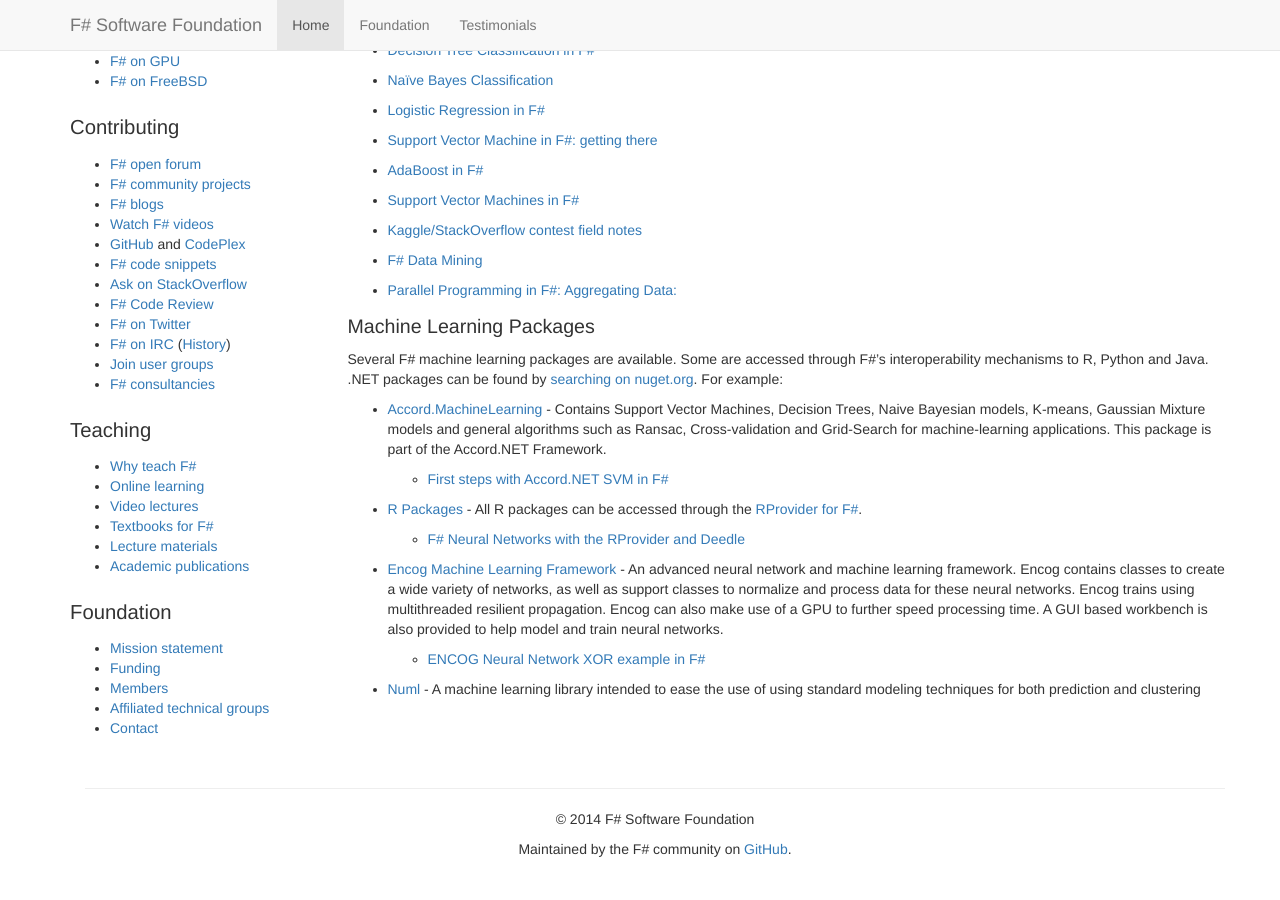
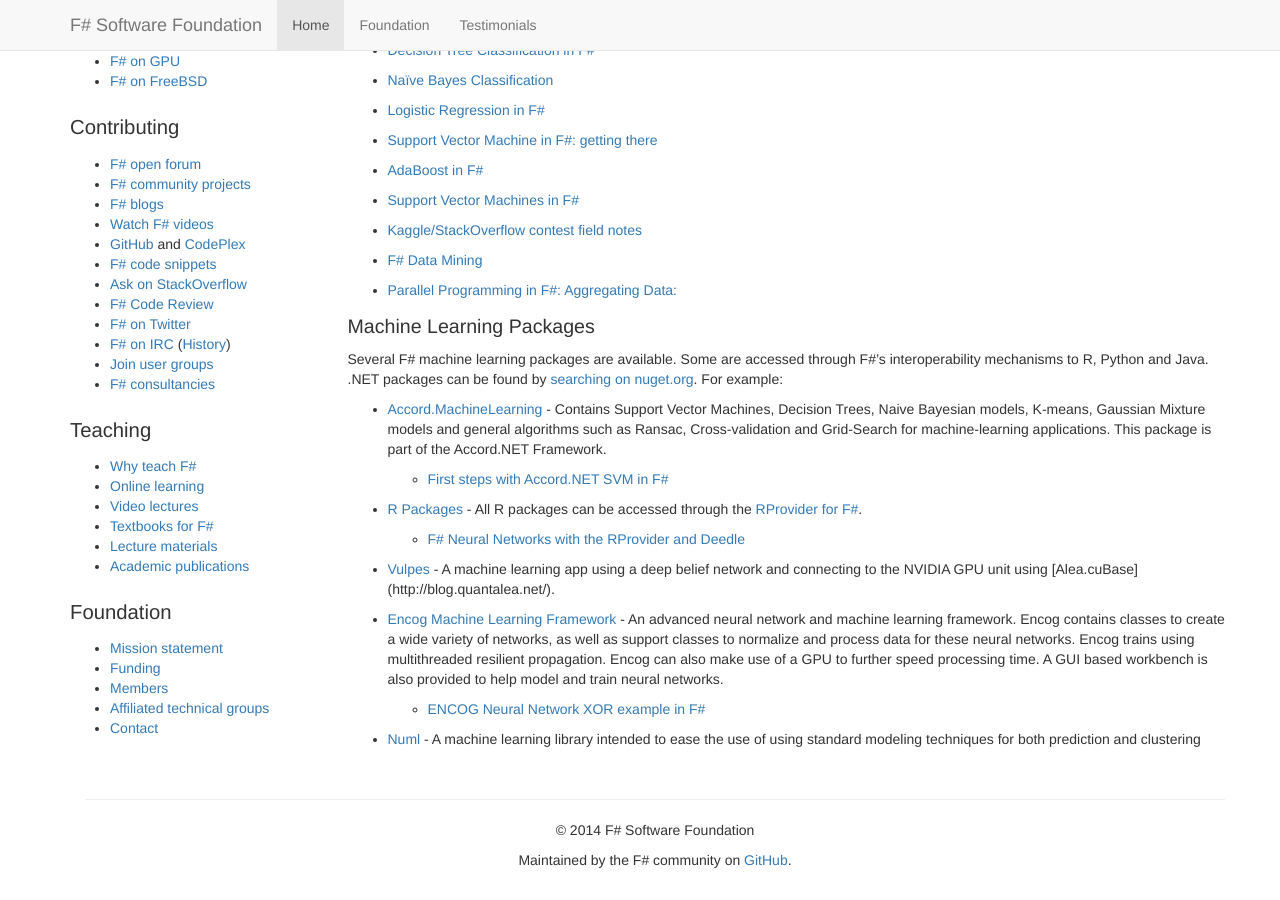
Before and after one commit to fsharp/fsharp.org, a Jekyll site: the page built from machine-learning/index.md, in a window 1280 px wide and 900 px high, scrolled down 528 px. Built offline with Jekyll 4.4.1, drawn with Linux system fonts in a browser that asks for light colours; nearby versions of some CDN libraries; some web fonts are replaced; comment, search, counter and statistics services are not loaded.

Commit message:
Update index.md

```diff
--- a/machine-learning/index.md
+++ b/machine-learning/index.md
@@ -46,6 +46,8 @@ Several F# machine learning packages are available. Some are accessed through F#
 
     * [F# Neural Networks with the RProvider and Deedle](http://sergeytihon.wordpress.com/2013/11/18/f-neural-networks-with-rprovider-deedle/)
 
+ *  [Vulpes](https://github.com/SpiegelSoft/Vulpes) - A machine learning app using a deep belief network and connecting to the NVIDIA GPU unit using [Alea.cuBase] (http://blog.quantalea.net/).
+
  * [Encog Machine Learning Framework](http://nuget.org/packages/encog-dotnet-core/) - An advanced neural network and machine learning framework. Encog
    contains classes to create a wide variety of networks, as well as support classes to normalize and process data for these neural networks. Encog trains using multithreaded resilient propagation. Encog can also make use of a GPU to further speed processing time. A GUI based workbench is also provided to help model and train neural networks.
 
```
